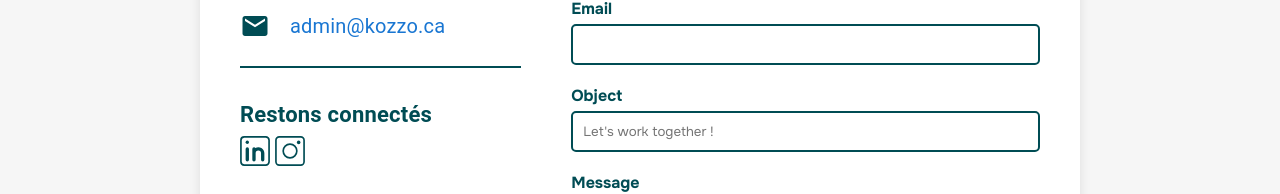
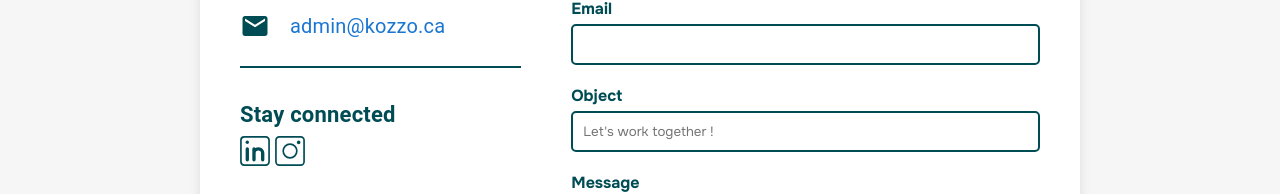
Before and after one commit to kozzo-solutions/kozzo-website, a React (Create React App) app: page / in a window 1280 px wide. Shown: the part 2944-3138 px from the top of the page. Built offline with nearby package versions, Linux system fonts and the light colour scheme.

Commit message:
fix # and translation

```diff
--- a/src/components/contact-us.js
+++ b/src/components/contact-us.js
@@ -155,6 +155,7 @@ const ContactUs = () => {
               <Typography
                 fontSize="var(--font-small)"
                 color="var(--design-blue)"
+                whiteSpace="nowrap"
               >
                 +1 (418) 930-4988
               </Typography>
@@ -172,7 +173,7 @@ const ContactUs = () => {
           </ContactInfosContainer>
           <Box>
                 <Typography fontSize="var(--font-medium)" color="var(--design-blue)" fontWeight="bold">
-                  Restons connectés
+                  {t("contact-us.stay-connected")}
                 </Typography>
                 <Stack direction="horizontal">
                   <CiLinkedin size="40px" style={{marginLeft: '-5px'}}/>
--- a/src/components/top-section.js
+++ b/src/components/top-section.js
@@ -67,7 +67,7 @@ const TopSection = () => {
     <SectionContainer direction="horizontal">
       <Stack
         maxWidth="var(--max-width)"
-        height="100%"
+        height="auto"
         direction="horizontal"
         gap={12}
         alignItems="center"
```
